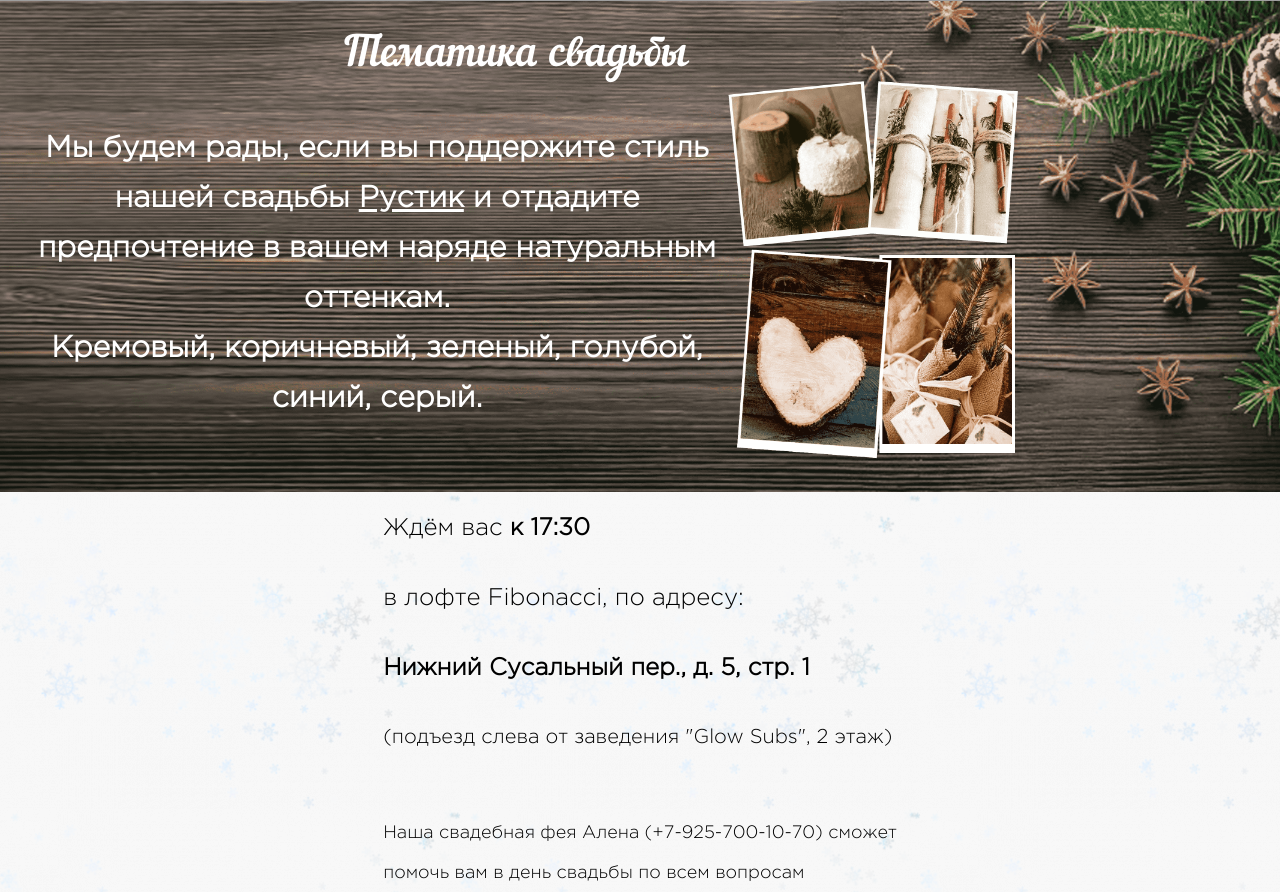
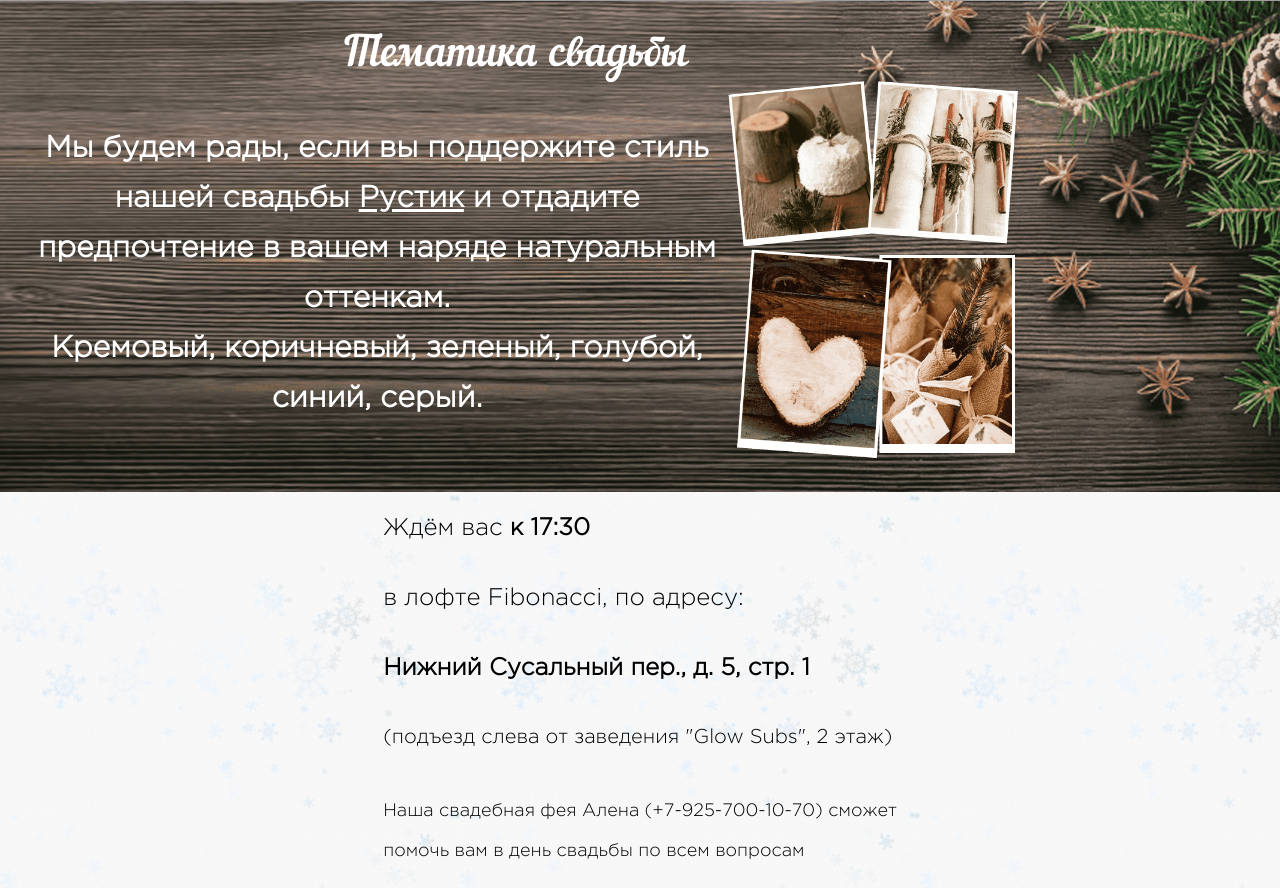
Before and after one commit to evgeniymaria/Evgeniy_Maria_Wedding, a plain HTML site: page index.html in a window 1280 px wide. Shown: the part 3753-4645 px from the top of the page. Drawn offline with Linux system fonts and the light colour scheme; grey boxes are pictures that could not be loaded.

Commit message:
fixed styles

```diff
--- a/index.html
+++ b/index.html
@@ -130,8 +130,8 @@
         <br>в лофте Fibonacci, по адресу:
         <br><b>Нижний Сусальный пер., д. 5, стр. 1</b>
         <br><span class="sixth-desc-comm">(подъезд слева от заведения "Glow Subs", 2 этаж)</span>
-        <br><span class="sixth-desc-cont">
-        <br>Наша свадебная фея Алена (+7-925-700-10-70) сможет
+        <span class="sixth-desc-cont">
+        <p>Наша свадебная фея Алена (+7-925-700-10-70) сможет
         <br>помочь вам в день свадьбы по всем вопросам</span>
       </div>
     </div>
```
